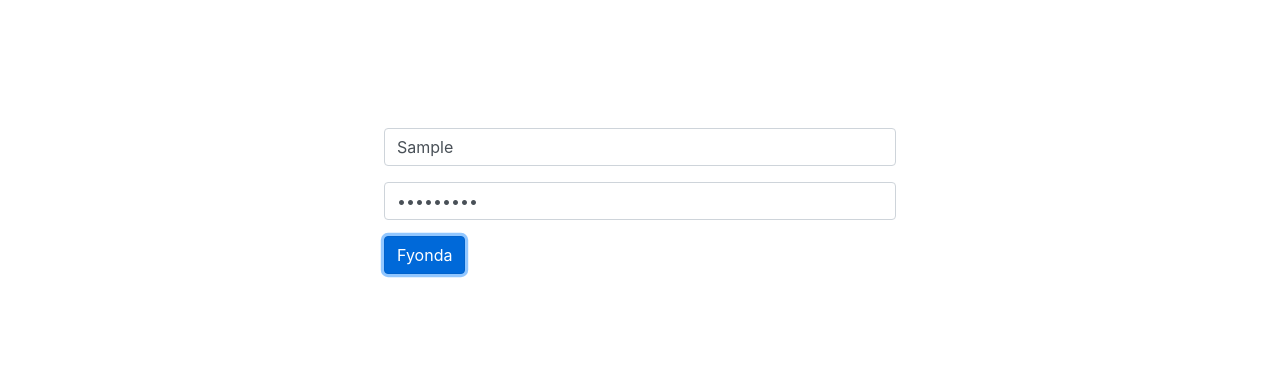
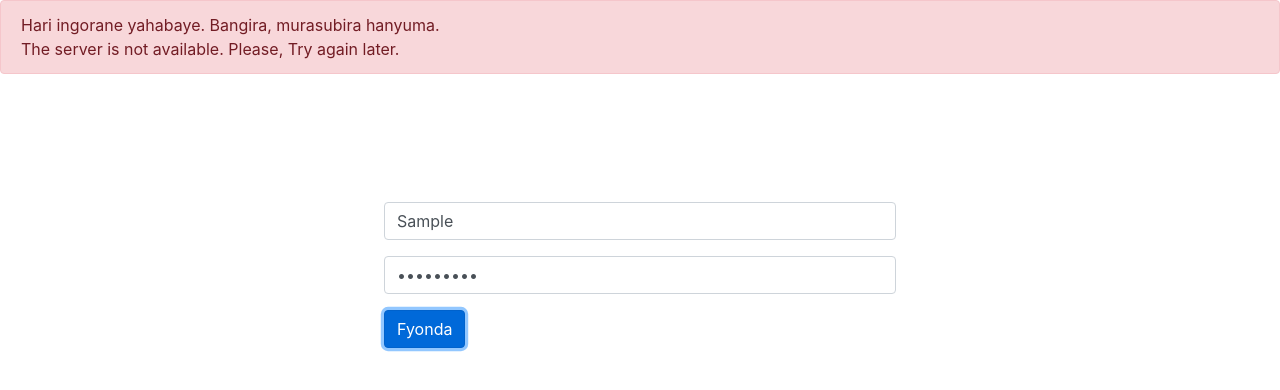
Before and after one commit to fiacrensanzabandicleancode/jeweNaBobo, an Angular app: page / in a window 1280 px wide. Both pictures are taken after typing "Sample", "Sample123" into the empty fields and a click on the button "Fyonda". Shown: the top 390 px of the page. Built offline with nearby package versions, Linux system fonts and the light colour scheme; no server answers.

Commit message:
Added an error message in case of an unavalaibe server.

```diff
--- a/src/app/component/home/home.component.html
+++ b/src/app/component/home/home.component.html
@@ -1,5 +1,9 @@
 <div [hidden]="isNameAndPasswordValid" class="alert alert-danger">
     Mwihenze mw'izina canke mu giharuro kabanga
+</div>
+<div [hidden]="isServerError" class="alert alert-danger">
+  Hari ingorane yahabaye. Bangira, murasubira hanyuma. <br>
+  The server is not available. Please, Try again later.
 </div>
 <div class="loginForm mx-auto">
     <form #form="ngForm" ngNativeValidate novalidate="novalidate">
--- a/src/app/component/home/home.component.ts
+++ b/src/app/component/home/home.component.ts
@@ -21,6 +21,8 @@ export class HomeComponent implements OnInit {
 
   isNameAndPasswordValid = true;
 
+  isServerError = true;
+
   userExists = false;
 
   constructor(private router: Router, private userService: UserService) { }
@@ -43,7 +45,10 @@ export class HomeComponent implements OnInit {
           this.isNameAndPasswordValid = false;
         }
       },
-      error: error => console.log('Error: ', error)
+      error: error => {
+        this.isServerError = false;
+        console.log('Error: ', error);
+      }
     });
   }
 
--- a/src/index.html
+++ b/src/index.html
@@ -2,7 +2,7 @@
 <html lang="en">
 <head>
   <meta charset="utf-8">
-  <title>JeweNaBobo</title>
+  <title>Jewe na Bobo</title>
   <base href="/">
   <meta name="viewport" content="width=device-width, initial-scale=1">
 </head>
```
